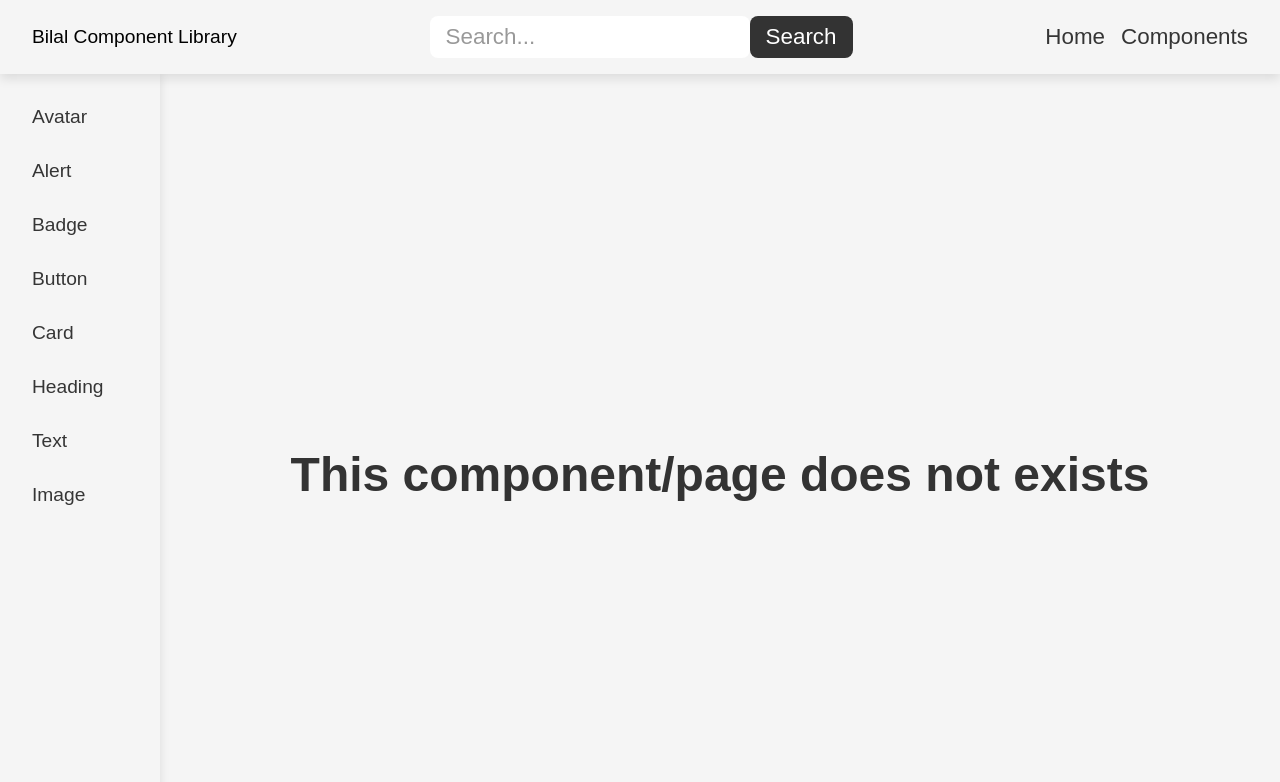
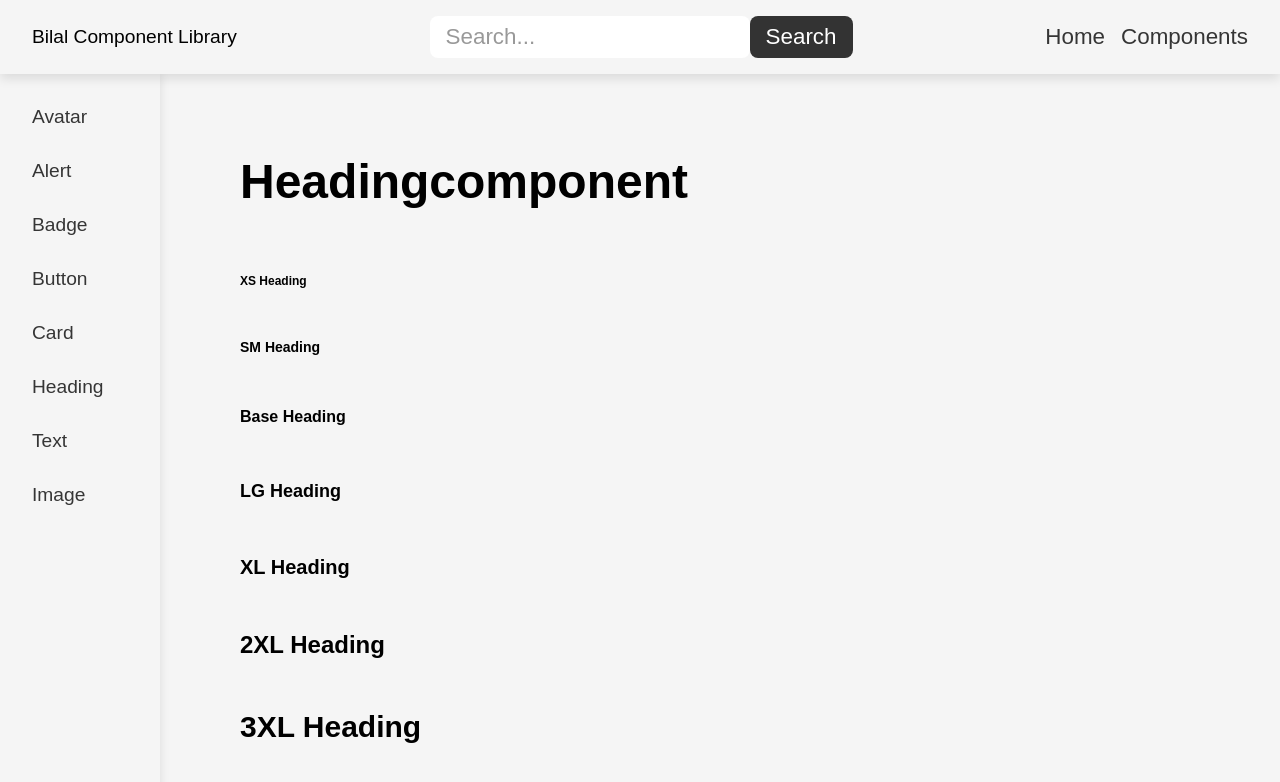
Before and after one commit to bilal-23/CSS-Library, a React (Vite) app: page /heading in a window 1280 px wide. Shown: the top 782 px of the page. Built offline with nearby package versions, Linux system fonts and the light colour scheme.

Commit message:
:zap: Added heading and text

```diff
--- a/src/App.tsx
+++ b/src/App.tsx
@@ -10,6 +10,8 @@ import AlertDoc from './documentation/alert-doc'
 import BadgeDoc from './documentation/badge-doc'
 import ButtonDoc from './documentation/button-doc'
 import CardDoc from './documentation/card-doc'
+import HeadingDoc from './documentation/heading-doc'
+import TextDoc from './documentation/text-doc'
 
 
 function App() {
@@ -29,6 +31,8 @@ function App() {
           <Route path="/badge" element={<BadgeDoc />} />
           <Route path="/button" element={<ButtonDoc />} />
           <Route path="/card" element={<CardDoc />} />
+          <Route path="/heading" element={<HeadingDoc />} />
+          <Route path="/text" element={<TextDoc />} />
           {/* Add 404 page */}
           <Route path="*" element={<NotFound />} />
         </Routes>
--- /dev/null
+++ b/src/components/heading/heading.module.css
@@ -0,0 +1,36 @@
+.heading {
+  font-weight: 600;
+  margin-bottom: 0.5rem;
+}
+.text-xs {
+  font-size: 0.75rem !important; /* 12px */
+  line-height: 1rem !important; /* 16px */
+}
+.text-sm {
+  font-size: 0.875rem !important; /* 14px */
+  line-height: 1.25rem !important; /* 20px */
+}
+.text-base {
+  font-size: 1rem !important; /* 16px */
+  line-height: 1.5rem !important; /* 24px */
+}
+.text-lg {
+  font-size: 1.125rem !important; /* 18px */
+  line-height: 1.75rem !important; /* 28px */
+}
+.text-xl {
+  font-size: 1.25rem !important; /* 20px */
+  line-height: 1.75rem !important; /* 28px */
+}
+.text-2xl {
+  font-size: 1.5rem !important; /* 24px */
+  line-height: 2rem !important; /* 32px */
+}
+.text-3xl {
+  font-size: 1.875rem !important; /* 30px */
+  line-height: 2.25rem !important; /* 36px */
+}
+.text-4xl {
+  font-size: 2.25rem !important; /* 36px */
+  line-height: 2.5rem !important; /* 40px */
+}
--- /dev/null
+++ b/src/components/heading/heading.tsx
@@ -0,0 +1,14 @@
+import React from 'react'
+import styles from "./heading.module.css";
+
+interface Props {
+    children: string;
+    size: "xs" | "sm" | "base" | "lg" | "xl" | "2xl" | "3xl" | "4xl";
+}
+const Heading: React.FC<Props> = ({ children, size }) => {
+    return (
+        <h1 className={`${styles["heading"]} ${styles[`text-${size}`]}`}>{children}</h1>
+    )
+}
+
+export default Heading
--- /dev/null
+++ b/src/components/text/text.module.css
@@ -0,0 +1,36 @@
+.text {
+  font-weight: 600;
+  margin-bottom: 0.5rem;
+}
+.text-xs {
+  font-size: 0.75rem !important; /* 12px */
+  line-height: 1rem !important; /* 16px */
+}
+.text-sm {
+  font-size: 0.875rem !important; /* 14px */
+  line-height: 1.25rem !important; /* 20px */
+}
+.text-base {
+  font-size: 1rem !important; /* 16px */
+  line-height: 1.5rem !important; /* 24px */
+}
+.text-lg {
+  font-size: 1.125rem !important; /* 18px */
+  line-height: 1.75rem !important; /* 28px */
+}
+.text-xl {
+  font-size: 1.25rem !important; /* 20px */
+  line-height: 1.75rem !important; /* 28px */
+}
+.text-2xl {
+  font-size: 1.5rem !important; /* 24px */
+  line-height: 2rem !important; /* 32px */
+}
+.text-3xl {
+  font-size: 1.875rem !important; /* 30px */
+  line-height: 2.25rem !important; /* 36px */
+}
+.text-4xl {
+  font-size: 2.25rem !important; /* 36px */
+  line-height: 2.5rem !important; /* 40px */
+}
--- /dev/null
+++ b/src/components/text/text.tsx
@@ -0,0 +1,14 @@
+import React from 'react'
+import styles from "./text.module.css";
+
+interface Props {
+    children: string;
+    size: "xs" | "sm" | "base" | "lg" | "xl" | "2xl" | "3xl" | "4xl";
+}
+const Text: React.FC<Props> = ({ children, size }) => {
+    return (
+        <p className={`${styles["heading"]} ${styles[`text-${size}`]}`}>{children}</p>
+    )
+}
+
+export default Text
--- a/src/documentation/heading-doc.tsx
+++ b/src/documentation/heading-doc.tsx
@@ -1,7 +1,35 @@
+import Heading from "../components/heading/heading"
 import styles from "./doc.module.css"
 const HeadingDoc = () => {
     return (
-        <div>HeadingDoc</div>
+        <section className={styles["section-container"]}>
+            <div>
+                <h1>Headingcomponent</h1>
+            </div>
+            <div className={styles["component-container"]} style={{ flexDirection: "column" }}>
+                <Heading size="xs">XS Heading</Heading>
+                <Heading size="sm">SM Heading</Heading>
+                <Heading size="base">Base Heading</Heading>
+                <Heading size="lg">LG Heading</Heading>
+                <Heading size="xl">XL Heading</Heading>
+                <Heading size="2xl">2XL Heading</Heading>
+                <Heading size="3xl">3XL Heading</Heading>
+                <Heading size="4xl">4XL Heading</Heading>
+            </div>
+            <div className={styles["use"]}>
+                How to use Heading component?
+                <div className={styles["code-component"]}>
+                    <p>{`<Heading size="xs">XS Heading</Heading>`}</p>
+                    <p>{`<Heading size="sm">SM Heading</Heading>`}</p>
+                    <p>{`<Heading size="base">Base Heading</Heading>`}</p>
+                    <p>{`<Heading size="lg">LG Heading</Heading>`}</p>
+                    <p>{`<Heading size="xl">XL Heading</Heading>`}</p>
+                    <p>{`<Heading size="2xl">2XL Heading</Heading>`}</p>
+                    <p>{`<Heading size="3xl">3XL Heading</Heading>`}</p>
+                    <p>{`<Heading size="4xl">4XL Heading</Heading>`}</p>
+                </div>
+            </div>
+        </section >
     )
 }
 
--- a/src/documentation/text-doc.tsx
+++ b/src/documentation/text-doc.tsx
@@ -1,7 +1,35 @@
+import Text from "../components/text/text"
 import styles from "./doc.module.css"
 const TextDoc = () => {
     return (
-        <div>TextDoc</div>
+        <section className={styles["section-container"]}>
+            <div>
+                <h1>Headingcomponent</h1>
+            </div>
+            <div className={styles["component-container"]} style={{ flexDirection: "column" }}>
+                <Text size="xs">XS Text</Text>
+                <Text size="sm">SM Text</Text>
+                <Text size="base">Base Text</Text>
+                <Text size="lg">LG Text</Text>
+                <Text size="xl">XL Text</Text>
+                <Text size="2xl">2XL Text</Text>
+                <Text size="3xl">3XL Text</Text>
+                <Text size="4xl">4XL Text</Text>
+            </div>
+            <div className={styles["use"]}>
+                How to use Heading component?
+                <div className={styles["code-component"]}>
+                    <p>{`<Text size="xs">XS Text</Text>`}</p>
+                    <p>{`<Text size="sm">SM Text</Text>`}</p>
+                    <p>{`<Text size="base">Base Text</Text>`}</p>
+                    <p>{`<Text size="lg">LG Text</Text>`}</p>
+                    <p>{`<Text size="xl">XL Text</Text>`}</p>
+                    <p>{`<Text size="2xl">2XL Text</Text>`}</p>
+                    <p>{`<Text size="3xl">3XL Text</Text>`}</p>
+                    <p>{`<Text size="4xl">4XL Text</Text>`}</p>
+                </div>
+            </div>
+        </section >
     )
 }
 
```
